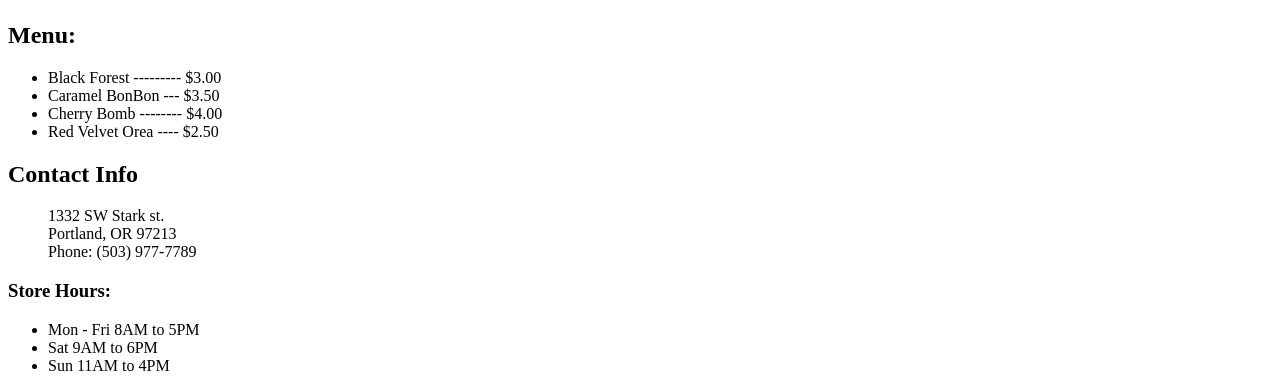
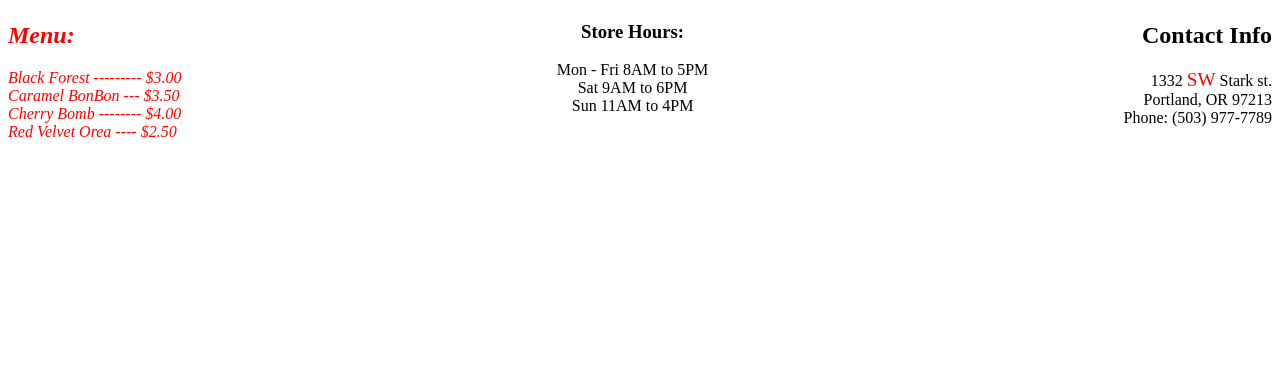
Before and after one commit to darenschaad/Cupcake, a plain HTML site: page index.html in a window 1280 px wide. Shown: the part 464-855 px from the top of the page. After the commit the page ends 800 px from the top, so only its background shows below. Drawn offline with Linux system fonts and the light colour scheme.

Commit message:
Added divs and spans to webpage

```diff
--- a/css/master.css
+++ b/css/master.css
@@ -15,6 +15,32 @@ img{
   list-style: none;
 }
 
-span{
-  padding-right: 20px;
+.menu{
+  float: left;
+  font-style: italic;
+  color: red;
+  /*background-color: blue;*/
+
 }
+
+.menu-left{
+  padding-left: 0px;
+}
+
+.contact-info{
+float: right;
+text-align: right;
+}
+
+.hours{
+text-align: center;
+}
+
+li{
+  list-style: none;
+}
+
+.quadrant{
+  color: red;
+  font-size: 1.2em;
+}
--- a/index.html
+++ b/index.html
@@ -8,28 +8,41 @@
     <h1 class="name"> Ridiculous Cupcake inc.</h1>
     <h2 class="mantra"> Portland's Best Cupcake Shop!</h2>
     <p>Ridiculous Cupcake is your number one spot for all your cupcake needs</p>
+
+<div class="">
   <img src="http://www.fodors.com/wire/Caseys-Cupcakes-sized.jpg" alt="Photo of our cupcake shop">
   <img src="http://sledchautauqua.com/wp-content/uploads/2015/10/decorating-cupcakes2.jpg" alt="Cupcake photo" />
+
+</div>
+
+    <div class="menu">
       <h2> Menu:</h2>
-    <ul>
+      <ul class="menu-left">
         <li>Black Forest --------- $3.00</li>
         <li>Caramel BonBon --- $3.50</li>
         <li>Cherry Bomb -------- $4.00</li>
         <li>Red Velvet Orea ---- $2.50</li>
       </ul>
+    </div>
 
+    <div class="contact-info">
       <h2>Contact Info</h2>
       <ul class="contact">
-      <li>1332 SW Stark st.</li>
+        <li>1332 <span class="quadrant">SW</span> Stark st.</li>
         <li>Portland, OR 97213</li>
         <li>Phone: (503) 977-7789</li>
       </ul>
+    </div>
+
+  <div class="hours">
     <h3>Store Hours:</h3>
     <ul>
       <li>Mon - Fri 8AM to 5PM</li>
       <li>Sat       9AM to 6PM</li>
       <li>Sun      11AM to 4PM</li>
     </ul>
+  </div>
+
 
   </body>
 </html>
```
Lines whose indentation alone changed are shown as unchanged.
